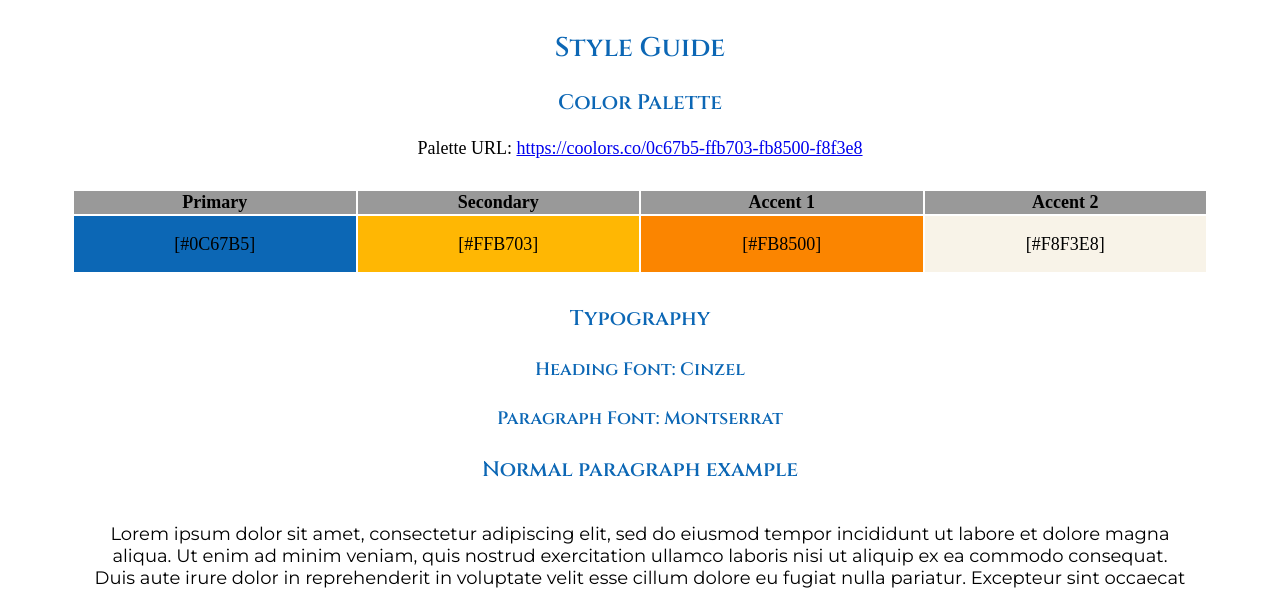
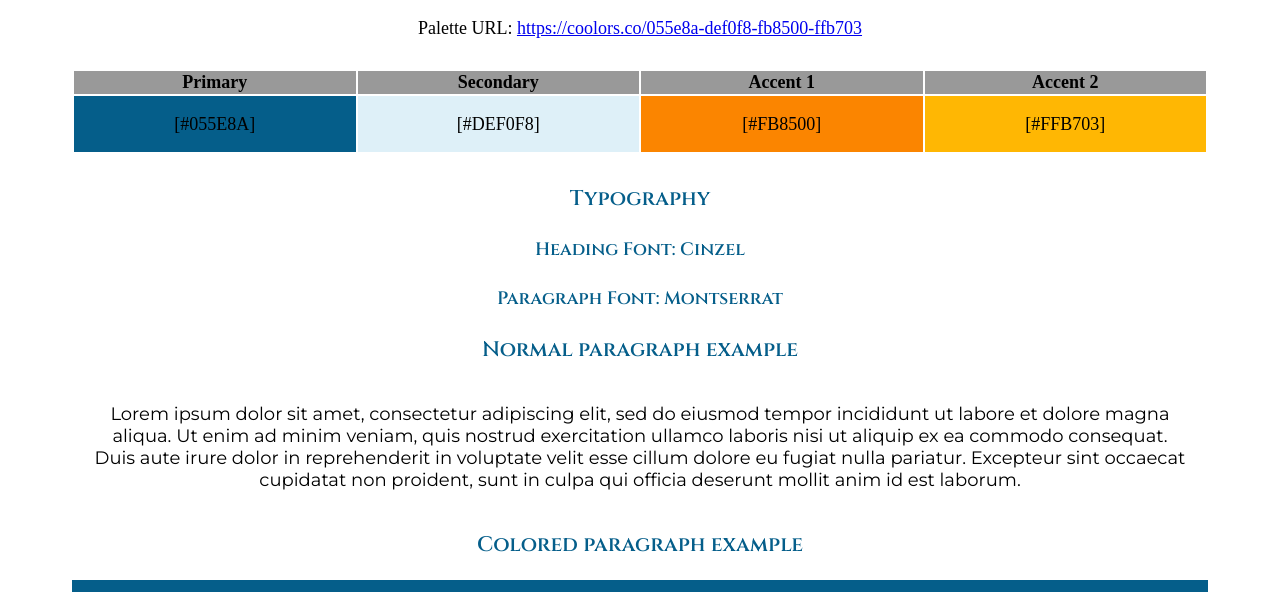
Before and after one commit to gtompong/wdd130, a plain HTML site: page aimux/site-plan.html in a window 1280 px wide. Shown: the part 2208-2800 px from the top of the page. Drawn offline with Linux system fonts and the light colour scheme.

Commit message:
Updated site name, logo, color palette

```diff
--- a/tomps/site-plan.html
+++ b/aimux/site-plan.html
@@ -10,7 +10,7 @@
 
   <body>
     <header>
-      <h1>Tomps Point Site Plan</h1>
+      <h1>AimUX Site Plan</h1>
       <h2>Glenn Tompong</h2>
       <h2>WDD 130-Section 12</h2>
       <!-- In the header above, add the name or your site, your name and class number. For example if you are in section 3 you would put WDD 130.03 -->
@@ -34,7 +34,7 @@
       <h2>Branding</h2>
       <h3>Website Logo</h3>
       <!-- Replace this with some sort of logo for your site.  A logo can be as simple as the name of your site in a nice font :) -->
-      <img class="logo" src="images/tompspoint-logos.jpeg" alt="Logo image">
+      <img class="logo" src="images/AimUX.jpg" alt="Logo image">
       <hr>
       <h2>
         Style Guide
@@ -48,13 +48,13 @@
       <!--  The colors you choose for a website are one of the most important decisions you will make. Follow the instructions on the activity in iLearn then return and replace the color codes below with the hex color codes (the 6 digit numbers that show at the bottom of each color) for the colors you have chosen below.  You should have at least 2 colors but do not have to fill in all 4 if you do not need them.  -->
 
       <!-- Copy and paste the URL to your finished palette below Make sure to paste it into both spots -->
-      Palette URL: <a href="https://coolors.co/0c67b5-ffb703-fb8500-f8f3e8" target="_blank">https://coolors.co/0c67b5-ffb703-fb8500-f8f3e8</a>
+      Palette URL: <a href="https://coolors.co/055e8a-def0f8-fb8500-ffb703" target="_blank">https://coolors.co/055e8a-def0f8-fb8500-ffb703</a>
 
 
       <table class="colors">
         <tr><th>Primary</th><th>Secondary</th><th>Accent 1</th><th>Accent 2</th></tr>
         <!-- Replace the numbers in the boxes below with your hex color codes. Then switch to the site-plan.css file and change your colors there as well. -->
-        <tr><td class="primary">[#0C67B5]</td><td class="secondary">[#FFB703]</td><td class="accent1">[#FB8500]</td><td class="accent2">[#F8F3E8]</td></tr>
+        <tr><td class="primary">[#055E8A]</td><td class="secondary">[#DEF0F8]</td><td class="accent1">[#FB8500]</td><td class="accent2">[#FFB703]</td></tr>
       </table>
 
       <!-- ------------------------Step 9------------------------------ -->
--- a/tomps/styles/site-plan.css
+++ b/aimux/styles/site-plan.css
@@ -5,25 +5,25 @@ Fonts are separated by a | */
 
 :root {
   /* change the values below to your colors from your palette */
-  --primary-color: #0C67B5;
-  --secondary-color: #FFB703 ;
+  --primary-color: #055E8A;
+  --secondary-color: #DEF0F8 ;
   --accent1-color: #FB8500;
-  --accent2-color: #F8F3E8;
+  --accent2-color: #FFB703;
 
   /* change the values below to your chosen font(s) */
   --heading-font: "Cinzel";
   --paragraph-font: Montserrat, Helvetica, sans-serif;
 
   /* these colors below should be chosen from among your palette colors above */
-  --headline-color-on-white: #0C67B5;  /* headlines on a white background */
-  --headline-color-on-color: #F8F3E8; /* headlines on a colored background */
-  --paragraph-color-on-white: #0C67B5; /* paragraph text on a white background */
-  --paragraph-color-on-color: #F8F3E8; /* paragraph text on a colored background */
-  --paragraph-background-color: #0C67B5  ;
-  --nav-link-color: #0C67B5;
+  --headline-color-on-white: #055E8A;  /* headlines on a white background */
+  --headline-color-on-color: #DEF0F8; /* headlines on a colored background */
+  --paragraph-color-on-white: #055E8A; /* paragraph text on a white background */
+  --paragraph-color-on-color: #DEF0F8; /* paragraph text on a colored background */
+  --paragraph-background-color: #055E8A  ;
+  --nav-link-color: #055E8A;
   --nav-background-color: #FFB703;
-  --nav-hover-link-color: #F8F3E8;
-  --nav-hover-background-color: #0C67B5;
+  --nav-hover-link-color: #DEF0F8;
+  --nav-hover-background-color: #055E8A;
 }
 
 
```
Also changed, not shown: aimux/images/AimUX-transparent.png (added), aimux/images/AimUX.jpg (added), aimux/images/AimUX.png (added), tomps/images/logo_info.txt (deleted), tomps/images/tompspoint-logos.jpeg (deleted), tomps/images/tompspoint-logos_black.png (deleted), tomps/images/tompspoint-logos_transparent.png (deleted), tomps/images/tompspoint-logos_white.png (deleted).
